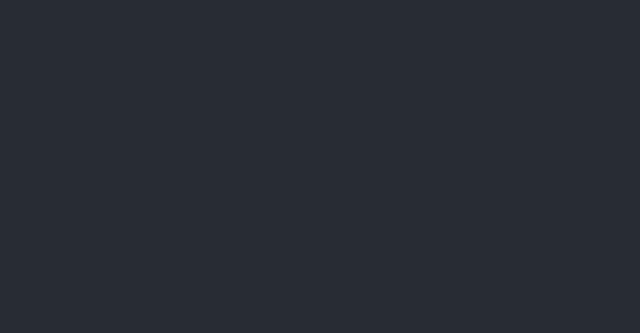
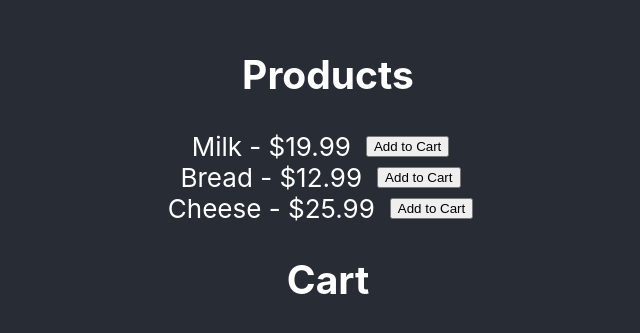
Before and after one commit to MaxMartinsen/JavaScript-Frameworks, a React (Create React App) app: page / in a window 1280 px wide. Shown: the part 223-556 px from the top of the page, without its empty margins (312-952 px from the left). Built offline with nearby package versions, Linux system fonts and the light colour scheme.

Commit message:
Level 1 process

```diff
--- a/src/App.css
+++ b/src/App.css
@@ -12,3 +12,12 @@
   font-size: calc(10px + 2vmin);
   color: white;
 }
+
+.App-product {
+  display: flex;
+  align-items: center;
+}
+
+.App-button {
+  margin: 0px 15px;
+}
--- a/src/App.js
+++ b/src/App.js
@@ -1,9 +1,62 @@
+import React from 'react';
 import './App.css';
+import { createWithEqualityFn } from 'zustand/traditional';
+import { shallow } from 'zustand/shallow';
+
+const useCartStore = createWithEqualityFn((set) => ({
+  cart: [],
+  addToCart: (product) => set((state) => ({ cart: [...state.cart, product] })),
+  clearCart: () => set({ cart: [] }),
+}));
+
+
+const products = [
+  {
+    id: 0,
+    title: 'Milk',
+    price: 19.99,
+    discountedPrice: 19.99,
+  },
+  {
+    id: 1,
+    title: 'Bread',
+    price: 12.99,
+    discountedPrice: 12.99,
+  },
+  {
+    id: 2,
+    title: 'Cheese',
+    price: 25.99,
+    discountedPrice: 25.99,
+  },
+];
 
 function App() {
+  const { cart, addToCart, clearCart } = useCartStore((state) => ({
+    cart: state.cart,
+    addToCart: state.addToCart,
+    clearCart: state.clearCart,
+  }), shallow);
+
   return (
     <div className="App">
       <header className="App-header">
+        <h2>Products</h2>
+        {products.map((product) => (
+          <div className='App-product' key={product.id}>
+            {product.title} - ${product.discountedPrice}
+            <button className='App-button' onClick={() => addToCart(product)}>Add to Cart</button>
+          </div>
+        ))}
+        <h2>Cart</h2>
+        <ul>
+          {cart.map((item, index) => (
+            <li key={index}>{item.title} - ${item.discountedPrice}</li>
+          ))}
+        </ul>
+        {cart.length > 0 && (
+          <button onClick={clearCart}>Clear Cart</button>
+        )}
       </header>
     </div>
   );
```
